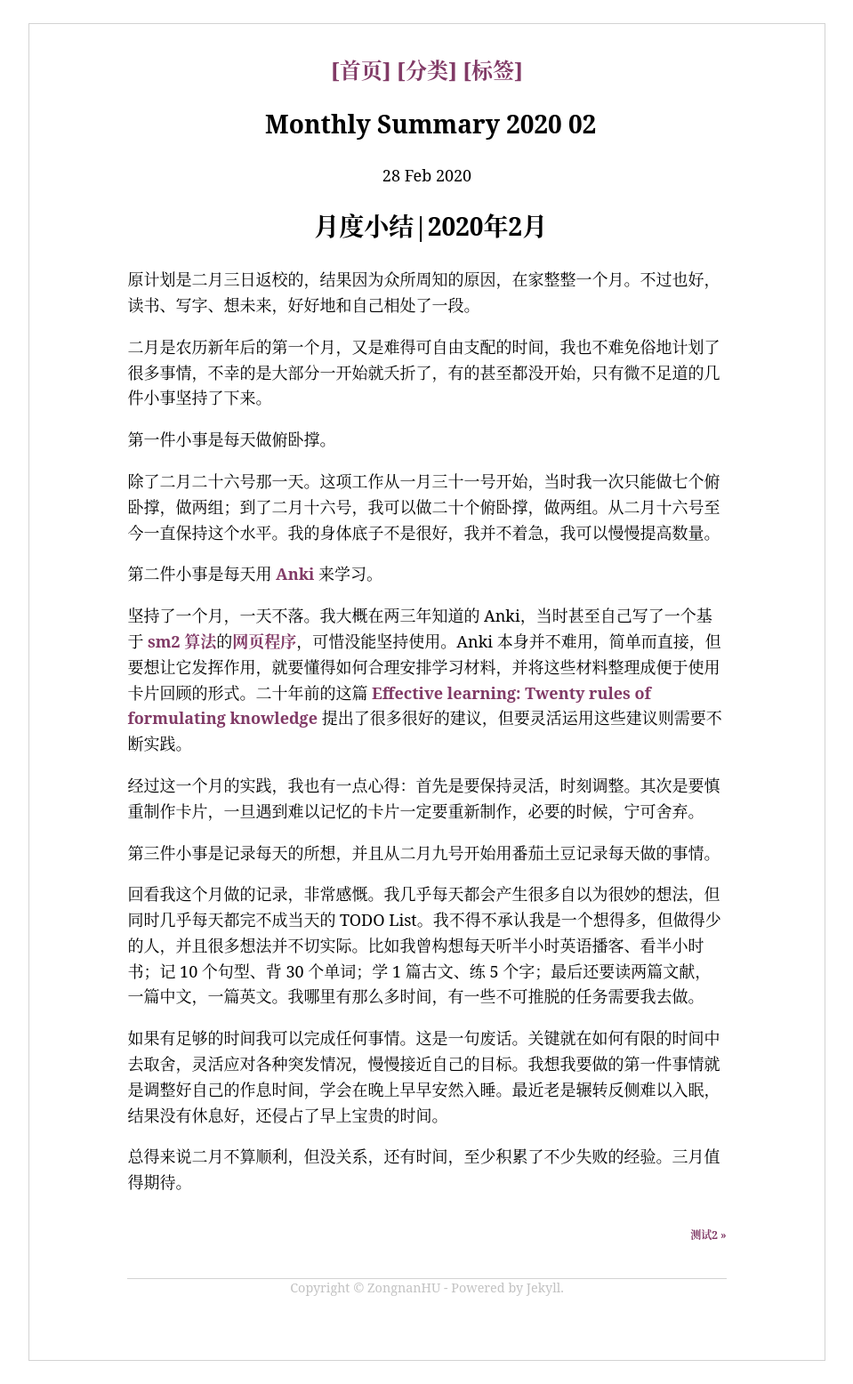
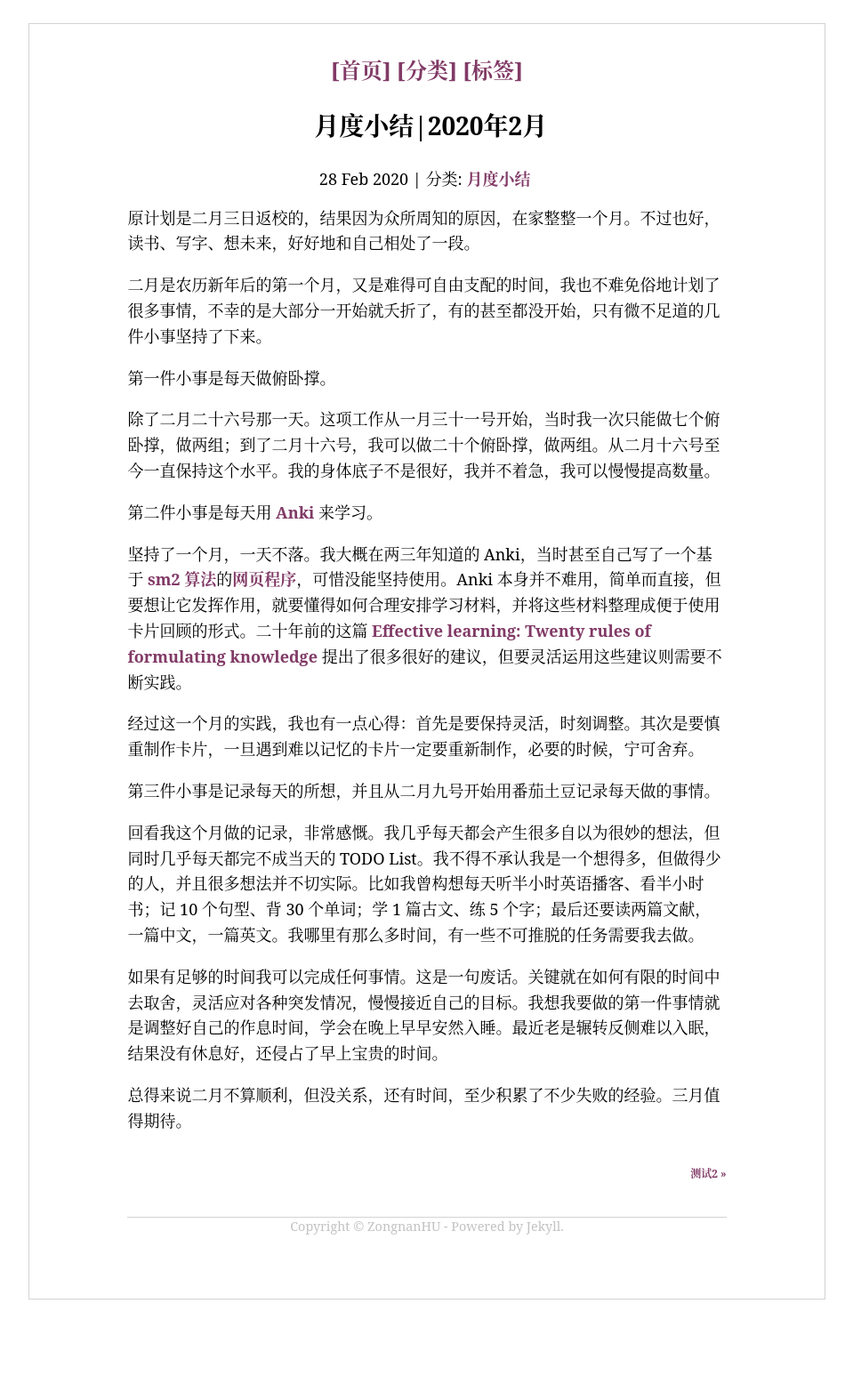
Before and after one commit to eriFelaP/eriFelaP.github.io, a Jekyll site: the page built from _posts/2020-02-28-monthly-summary-2020-02.md, in a window 1280 px wide. Shown: the whole page at 89% size, without its empty margins (160-1119 px from the left). Built offline with Jekyll 4.4.1, drawn with Linux system fonts in a browser that asks for light colours; after the commit the page ends 1486 px from its top, so only the background shows below that.

Commit message:
Update 2020-02-28-monthly-summary-2020-02.md

```diff
--- a/_posts/2020-02-28-monthly-summary-2020-02.md
+++ b/_posts/2020-02-28-monthly-summary-2020-02.md
@@ -1,4 +1,7 @@
-# 月度小结|2020年2月
+---
+title: 月度小结|2020年2月
+categories: [月度小结]
+---
 
 原计划是二月三日返校的，结果因为众所周知的原因，在家整整一个月。不过也好，读书、写字、想未来，好好地和自己相处了一段。
 
```
